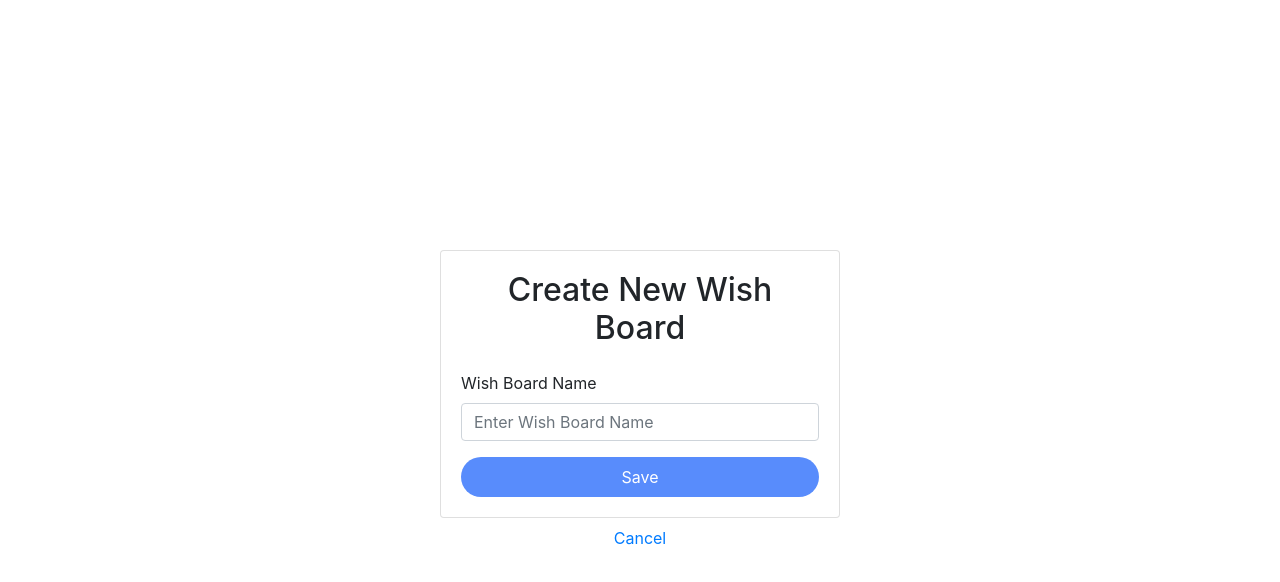
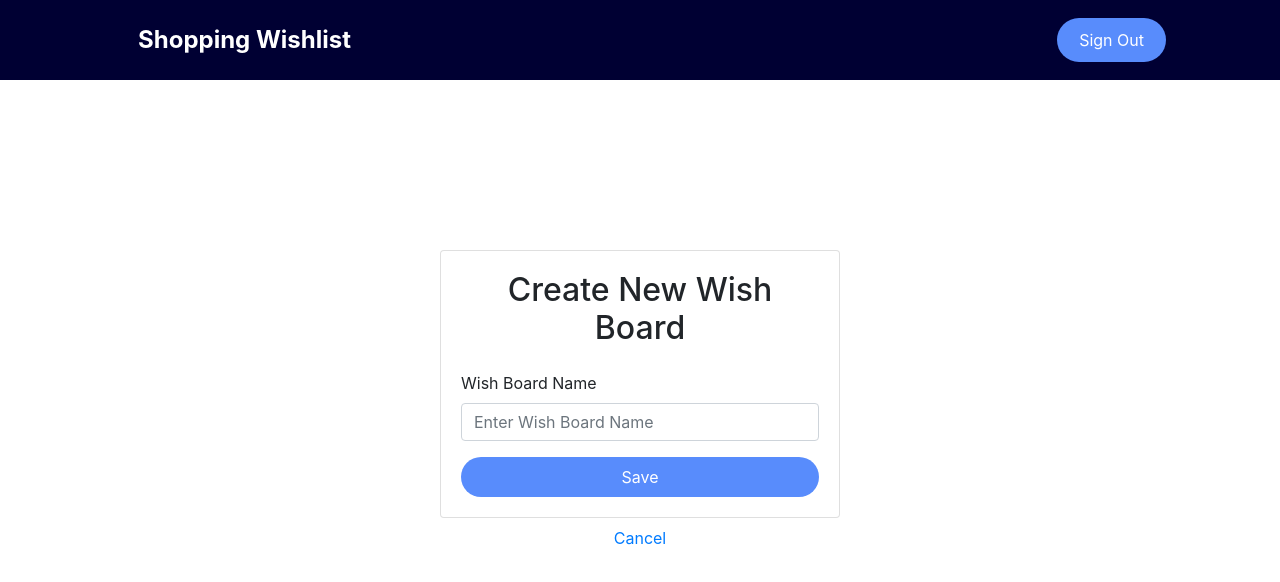
Before and after one commit to Paula63/shopping-wishlist, a React (Create React App) app: page /new-board in a window 1280 px wide. Shown: the top 582 px of the page. Built offline with nearby package versions, Linux system fonts and the light colour scheme; no server answers; sample sign-in values are in the browser's storage.

Commit message:
adding navbar component

```diff
--- a/src/components/wish-boards/NewBoardForm.jsx
+++ b/src/components/wish-boards/NewBoardForm.jsx
@@ -3,6 +3,7 @@ import { Container, Card, Form } from 'react-bootstrap';
 import { Button } from '../ButtonElement';
 import { Link } from 'react-router-dom';
 import cuid from 'cuid';
+import AppBar from '../app-bar/AppBar';
 
 export default function NewBoardForm({ setBoard, createBoard }) {
 
@@ -22,7 +23,9 @@ export default function NewBoardForm({ setBoard, createBoard }) {
     }
 
     return (
-        <Container className="d-flex align-items-center justify-content-center" style={{ minHeight: "100vh" }}>
+        <>
+            <AppBar />
+            <Container className="d-flex align-items-center justify-content-center" style={{ minHeight: "100vh", marginTop: '-80px' }}>
                 <div className="w-100" style={{maxWidth: '400px'}}>
                     <Card>
                         <Card.Body>
@@ -59,5 +62,6 @@ export default function NewBoardForm({ setBoard, createBoard }) {
                     </div>
                 </div>
             </Container>
+        </>
     )
 }
```
Lines whose indentation alone changed are shown as unchanged.
